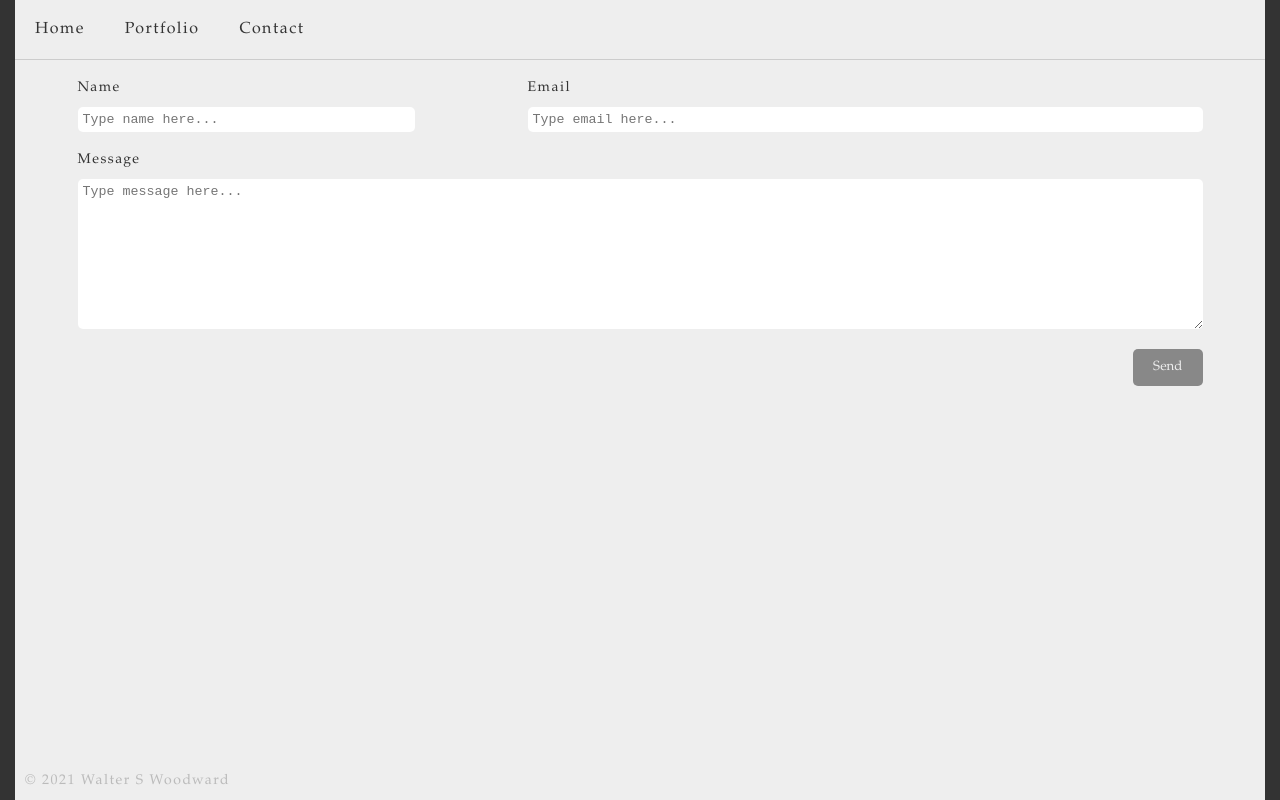
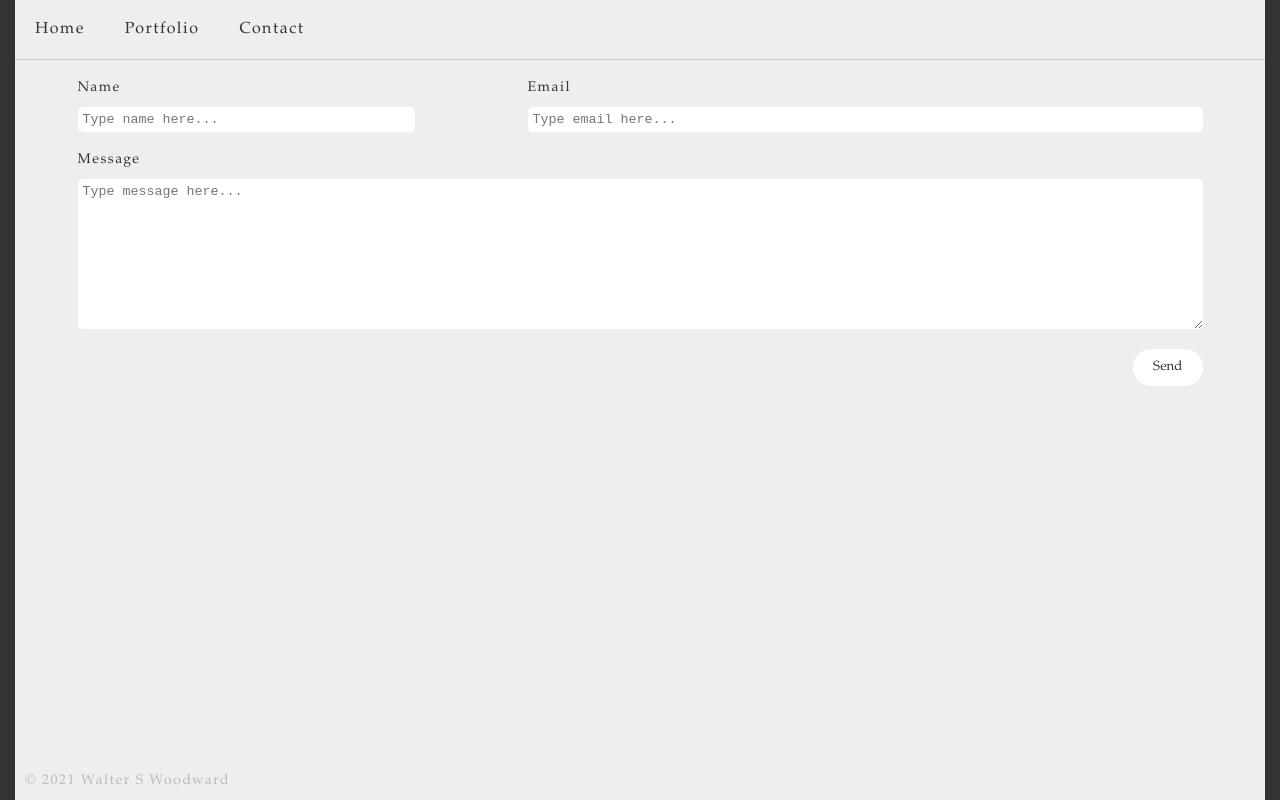
Before and after one commit to waltersgwoodward/portfolio, a React (Create React App) app: page /contact in a window 1280 px wide. Built offline with nearby package versions, Linux system fonts and the light colour scheme.

Commit message:
Updates form__button styling

```diff
--- a/src/css/index.css
+++ b/src/css/index.css
@@ -120,13 +120,13 @@ input:focus {
   padding: 100px 0px;
   border: 1px solid #ccc;
   border-width: 0px 1px 0px 0px;
-  animation-name: slide-menu-u1tka8e;
+  animation-name: slide-menu-u1tkacw;
   animation-duration: 0.5s;
   animation-fill-mode: forwards;
   animation-timing-function: ease-in;
   animation-delay: 0s;
 }
-@keyframes slide-menu-u1tka8e {
+@keyframes slide-menu-u1tkacw {
   from {
     width: 0;
   }
@@ -138,14 +138,14 @@ input:focus {
 .dropdown__overlay {
   height: 100%;
   width: 20%;
-  animation-name: fade-in-u1tka8o;
+  animation-name: fade-in-u1tkad5;
   animation-duration: 0.5s;
   animation-delay: 0.4s;
   animation-fill-mode: forwards;
   animation-timing-function: ease-in;
   background: none;
 }
-@keyframes fade-in-u1tka8o {
+@keyframes fade-in-u1tkad5 {
   from {
     background: none;
   }
@@ -454,15 +454,15 @@ input:focus {
 }
 
 .form__button {
-  background: #888;
-  color: #eee;
+  background: #fff;
+  color: #333;
   align-self: flex-end;
   cursor: pointer;
   border: none;
   margin-top: 20px;
   padding: 10px 20px;
   box-sizing: border-box;
-  border-radius: 5px;
+  border-radius: 3em;
 }
 .form__button:hover {
   background: rgba(136, 136, 136, 0.7);
--- a/src/scss/component/_form.scss
+++ b/src/scss/component/_form.scss
@@ -67,15 +67,15 @@
 }
 
 .form__button {
-  background: #888;
-  color: #eee;
+  background: #fff;
+  color: #333;
   align-self: flex-end;
   cursor: pointer;
   border: none;
   margin-top: 20px;
   padding: 10px 20px;
   box-sizing: border-box;
-  border-radius: $base__border-radius;
+  border-radius: 3em;
   &:hover {
       background: rgba(#888, 0.7);
   }
```
Also changed, not shown: 1 other file (tests, documents, lock files or other folders).
